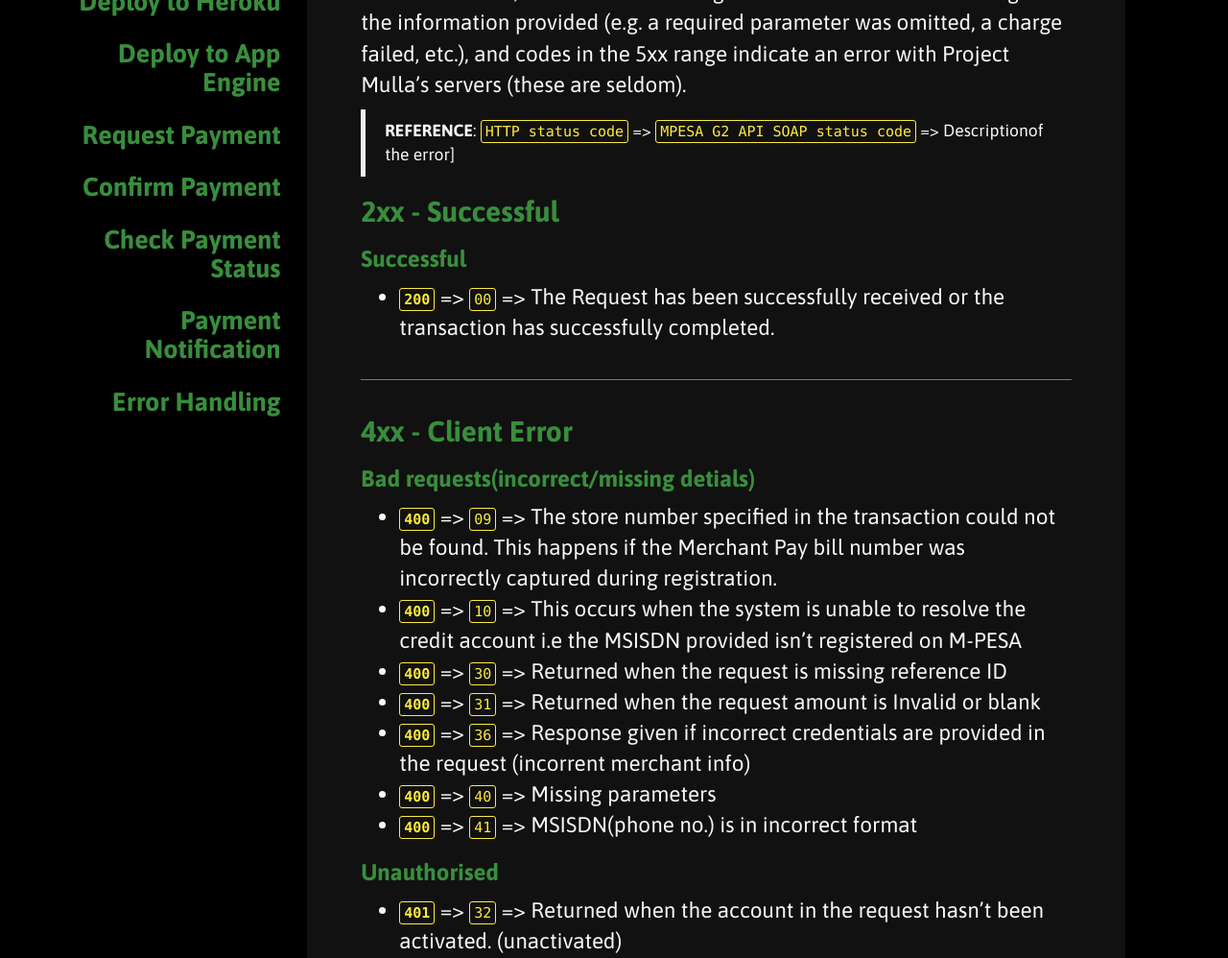
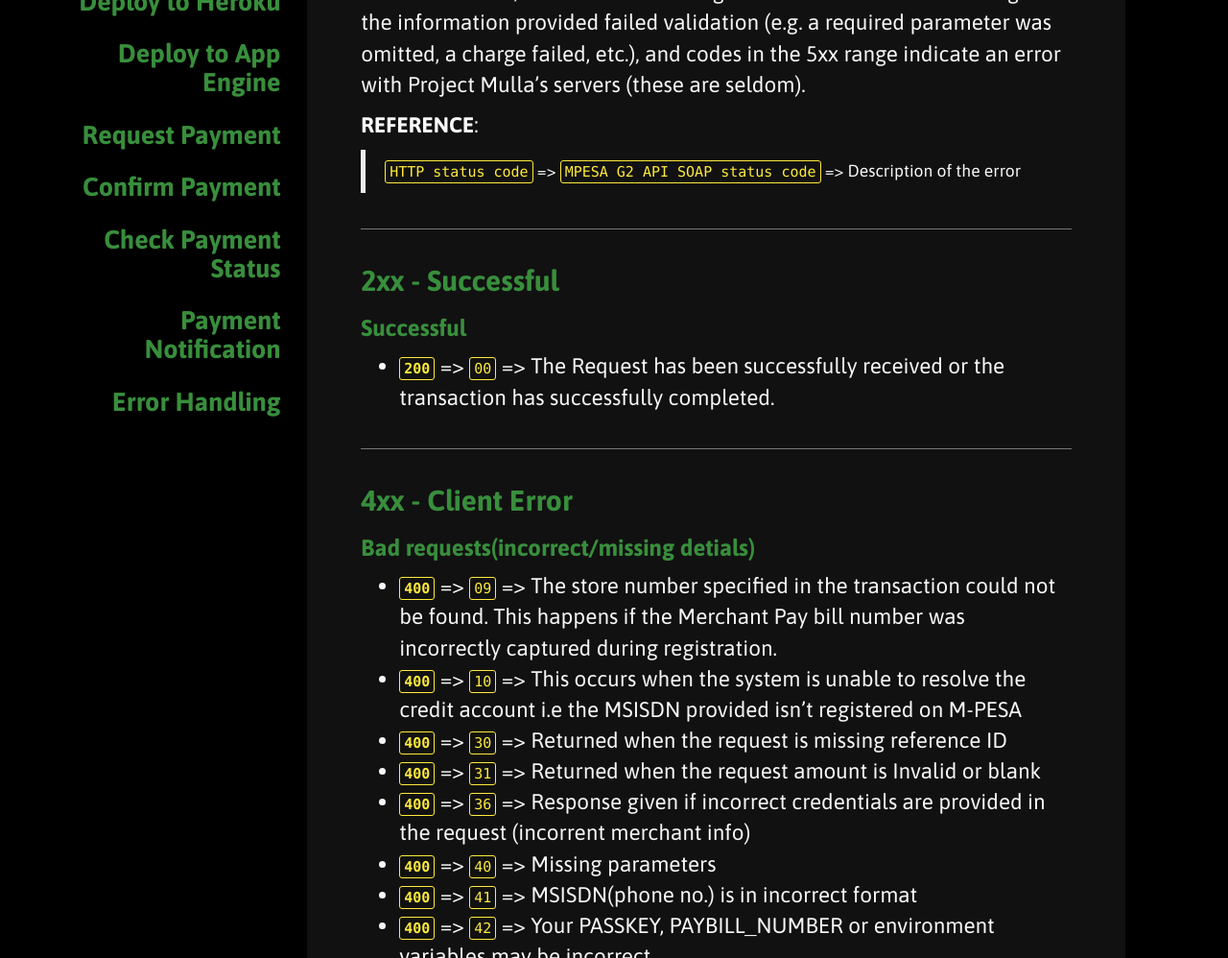
Before and after one commit to kn9ts/project-mulla, a Jekyll site: the page built from _docs/error-codes.md, in a window 1280 px wide and 1400 px high. Shown: the part 402-1400 px from the top of the window at 96% size. Built offline with Jekyll 4.4.1, drawn with Linux system fonts in a browser that asks for light colours; nearby versions of some CDN libraries; some of the changed text lies outside the part shown.

Commit message:
Add missing error codes

```diff
--- a/_docs/error-codes.md
+++ b/_docs/error-codes.md
@@ -8,10 +8,15 @@
 
 {{ site.project_name }} uses conventional HTTP response codes to indicate the success or failure of
 an API request. In general, codes in the 2xx range indicate success, codes in the 4xx range indicate
-an error that failed given the information provided (e.g. a required parameter was omitted, a charge failed, etc.),
-and codes in the 5xx range indicate an error with {{ site.project_name }}'s servers (these are seldom).
+an error that failed given the information provided failed validation (e.g. a required parameter
+was omitted, a charge failed, etc.), and codes in the 5xx range indicate an error with
+{{ site.project_name }}'s servers (these are seldom).
 
-> __REFERENCE__: `HTTP status code` => `MPESA G2 API SOAP status code` => Descriptionof the error]
+__REFERENCE__:
+
+> `HTTP status code` => `MPESA G2 API SOAP status code` => Description of the error
+
+---
 
 ## 2xx - Successful
 
@@ -32,6 +37,7 @@
 - __`400`__ => `36` => Response given if incorrect credentials are provided in the request (incorrent merchant info)
 - __`400`__ => `40` => Missing parameters
 - __`400`__ => `41` => MSISDN(phone no.) is in incorrect format
+- __`400`__ => `42` => Your PASSKEY, PAYBILL_NUMBER or environment variables may be incorrect
 
 ### Unauthorised
 
```
Also changed, not shown: other parts of _docs/error-codes.md (+2 -0 lines).
